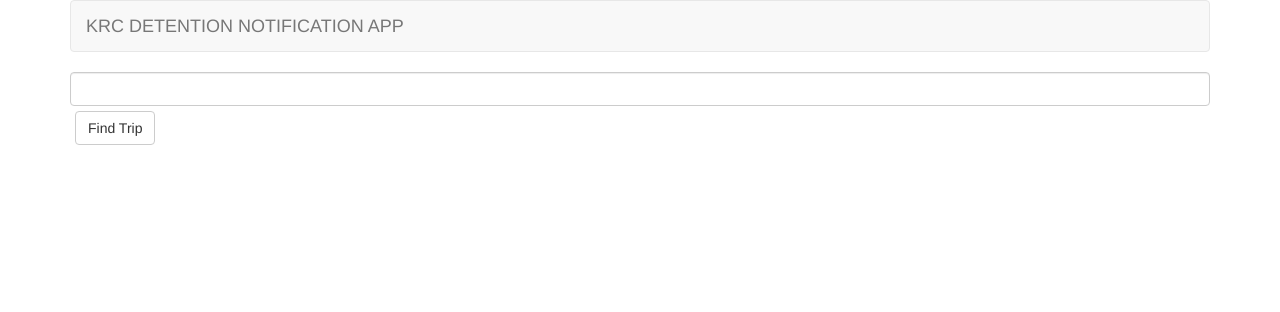
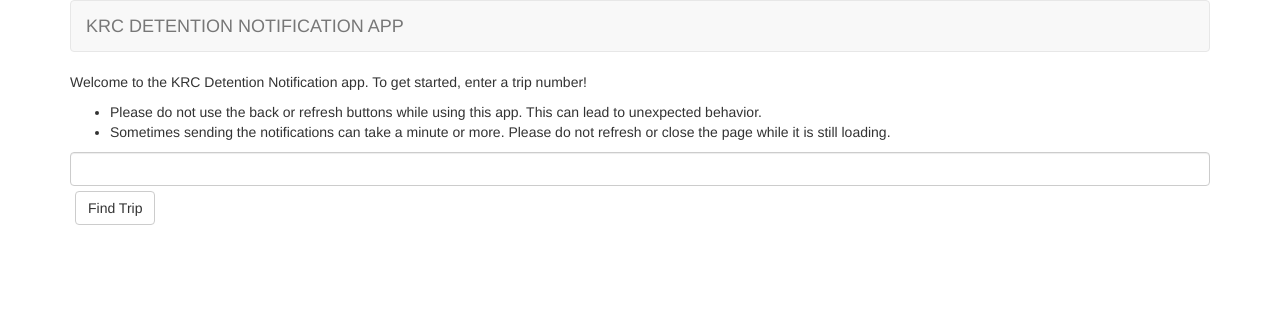
Before and after one commit to jwaltzjr/detention-emails, a Flask app: page / in a window 1280 px wide. Shown: the top 312 px of the page. Run offline with Flask 2, Linux system fonts and the light colour scheme; parts of the project's set-up code (start-up, migrations or seed data) failed here and were passed over; some libraries are stand-ins or nearby versions.

Commit message:
Add homepage text

```diff
--- a/app/templates/index.html
+++ b/app/templates/index.html
@@ -1,5 +1,11 @@
 {% extends 'base.html' %}
 {% block content %}
+
+    <p>Welcome to the KRC Detention Notification app. To get started, enter a trip number!</p>
+    <ul>
+      <li>Please do not use the back or refresh buttons while using this app. This can lead to unexpected behavior.</li>
+      <li>Sometimes sending the notifications can take a minute or more. Please do not refresh or close the page while it is still loading.</li>
+    </ul>
 
     <form action="" method="post" name="trip-number">
       {{ form.hidden_tag() }}
```
